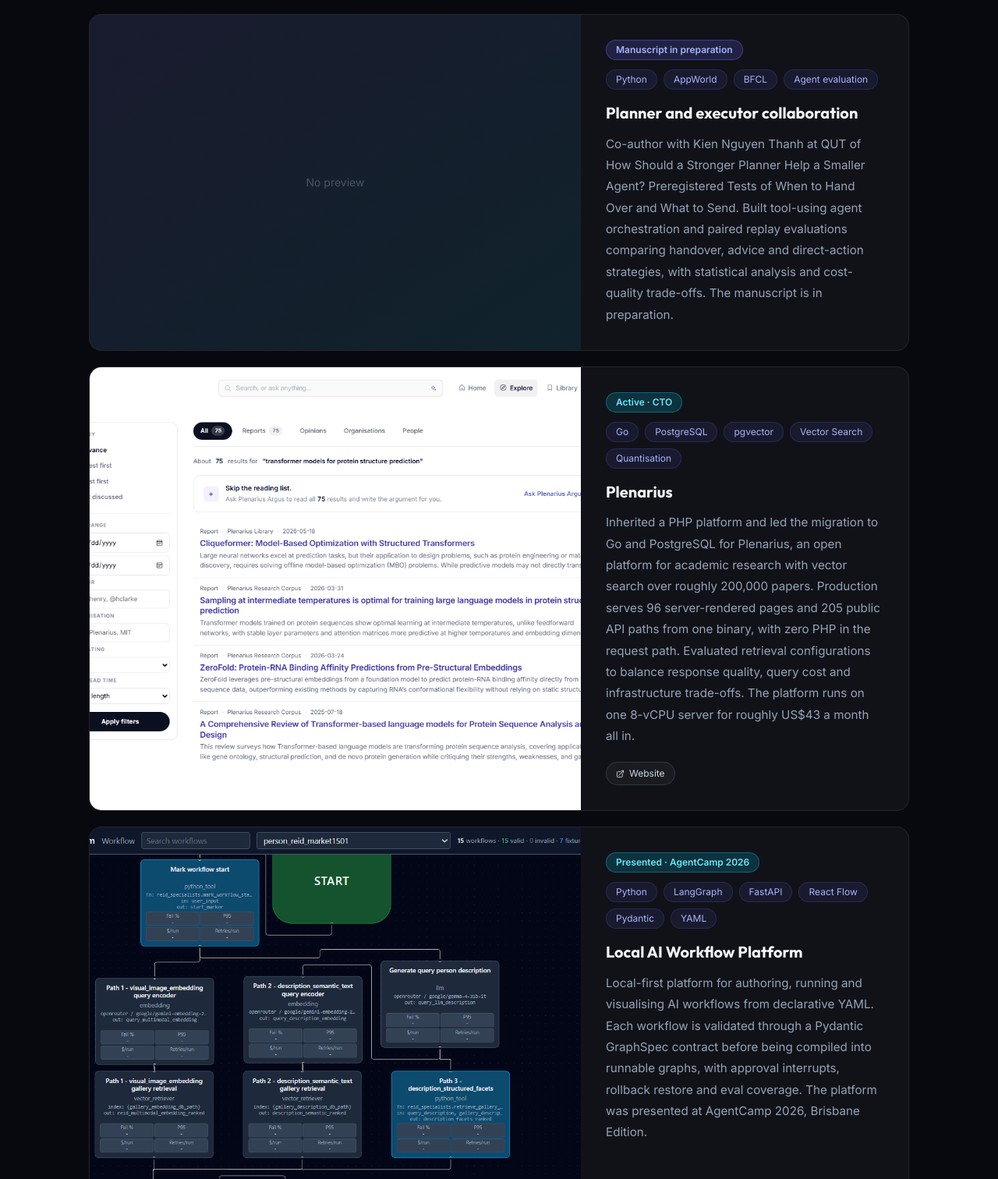
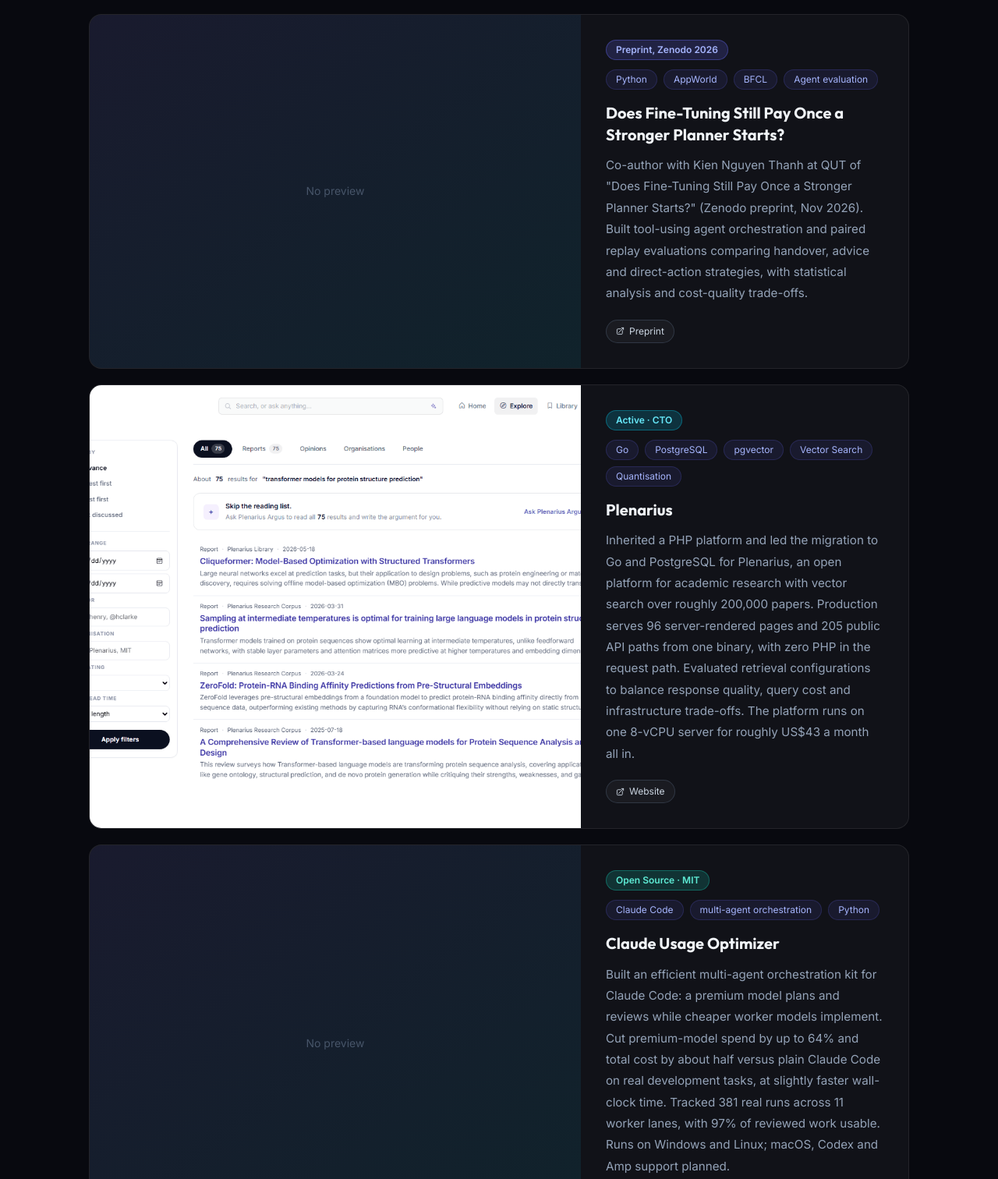
Before and after one commit to hieunguyen7337/hieu-nguyen.github.io, an Astro site: page / in a window 1280 px wide. Shown: the part 2374-3886 px from the top of the page at 78% size. Built offline with nearby package versions, Linux system fonts and the light colour scheme; Astro itself is replaced by a stand-in of ours.

Commit message:
Add Claude Usage Optimizer project; paper now Zenodo preprint

```diff
--- a/scripts/sitecheck.mjs
+++ b/scripts/sitecheck.mjs
@@ -125,7 +125,7 @@ const REQUIRED = [
   ['index.html', 'GPA 6.538 / 7.0 (current)', 'F13/F14 - current grade, not final'],
   ['index.html', 'Sleep Sage', 'F13 - current CTO role'],
   ['index.html', 'TypeScript', 'F13 - verified Sleep Sage work'],
-  ['index.html', 'Manuscript in preparation', 'F13 - publication status'],
+  ['index.html', 'Preprint, Zenodo 2026', 'F13 - publication status'],
   ['index.html', 'Completed November 2026', 'F14 - degree completed November 2026'],
   ['index.html', 'Azure Functions', 'F7.2 - the Sound AI backend'],
   ['index.html', 'efficiency improvement', 'F7.6 - the corrected pose claim'],
--- a/src/components/About.astro
+++ b/src/components/About.astro
@@ -67,7 +67,7 @@ const skillCategories = [
       class="border border-white/[0.08] bg-white/[0.04] rounded-2xl p-8 md:p-10 backdrop-blur-sm hover:border-indigo-500/30 transition-all duration-300"
     >
       <p class="text-slate-400 leading-[1.9] mb-10" style="font-size: 1.05rem;">
-        I'm an AI and software engineer with 4 years of experience, based in Brisbane. My work connects production systems with practical evaluation: Python and Go services, retrieval, speech recognition and tool-using agents. At Plenarius, I led the migration of a research platform to Go and PostgreSQL. As CTO at Sleep Sage, I develop an education app with source-grounded learning cues, mobile audio and tested processing workflows. Earlier work at FPT Software and Viettel Post included acoustic anomaly detection on a Samsung factory floor and Vietnamese speech and NLP systems. I completed QUT's Master of Artificial Intelligence in November 2026. Alongside my Research Assistant role, which ended in November 2026, I've been co-authoring a manuscript on planner and executor collaboration, currently in preparation. I also taught practical coding skills and led university club projects.
+        I'm an AI and software engineer with 4 years of experience, based in Brisbane. My work connects production systems with practical evaluation: Python and Go services, retrieval, speech recognition and tool-using agents. At Plenarius, I led the migration of a research platform to Go and PostgreSQL. As CTO at Sleep Sage, I develop an education app with source-grounded learning cues, mobile audio and tested processing workflows. Earlier work at FPT Software and Viettel Post included acoustic anomaly detection on a Samsung factory floor and Vietnamese speech and NLP systems. I completed QUT's Master of Artificial Intelligence in November 2026. Alongside my Research Assistant role, which ended in November 2026, I co-authored a paper on planner and executor collaboration, now a Zenodo preprint. I also taught practical coding skills and led university club projects.
       </p>
 
       <div class="grid grid-cols-1 sm:grid-cols-2 md:grid-cols-4 gap-6">
--- a/src/data/projects.ts
+++ b/src/data/projects.ts
@@ -32,12 +32,13 @@ export const projects: Project[] = [
   },
   {
     id: 'planner-executor-collaboration',
-    title: 'Planner and executor collaboration',
+    title: 'Does Fine-Tuning Still Pay Once a Stronger Planner Starts?',
     description:
-      'Co-author with Kien Nguyen Thanh at QUT of How Should a Stronger Planner Help a Smaller Agent? Preregistered Tests of When to Hand Over and What to Send. Built tool-using agent orchestration and paired replay evaluations comparing handover, advice and direct-action strategies, with statistical analysis and cost-quality trade-offs. The manuscript is in preparation.',
+      'Co-author with Kien Nguyen Thanh at QUT of "Does Fine-Tuning Still Pay Once a Stronger Planner Starts?" (Zenodo preprint, Nov 2026). Built tool-using agent orchestration and paired replay evaluations comparing handover, advice and direct-action strategies, with statistical analysis and cost-quality trade-offs.',
     tier: 1,
-    badge: { label: 'Manuscript in preparation', color: 'indigo' },
+    badge: { label: 'Preprint, Zenodo 2026', color: 'indigo' },
     tags: ['Python', 'AppWorld', 'BFCL', 'Agent evaluation'],
+    links: [{ label: 'Preprint', url: 'https://doi.org/10.5281/zenodo.23882361' }],
   },
   {
     id: 'plenarius',
@@ -56,6 +57,21 @@ export const projects: Project[] = [
     links: [{ label: 'Website', url: 'https://plenarius.org' }],
   },
   // ── TIER 1: Featured Research & Active Work ──────────────────────────────
+  {
+    id: 'claude-usage-optimizer',
+    title: 'Claude Usage Optimizer',
+    description:
+      'Built an efficient multi-agent orchestration kit for Claude Code: a premium model plans and reviews while cheaper worker models implement. Cut premium-model spend by up to 64% and total cost by about half versus plain Claude Code on real development tasks, at slightly faster wall-clock time. Tracked 381 real runs across 11 worker lanes, with 97% of reviewed work usable. Runs on Windows and Linux; macOS, Codex and Amp support planned.',
+    tier: 1,
+    badge: { label: 'Open Source · MIT', color: 'teal' },
+    tags: ['Claude Code', 'multi-agent orchestration', 'Python'],
+    links: [
+      {
+        label: 'GitHub',
+        url: 'https://github.com/hieunguyen7337/claude-usage-optimizer-releases',
+      },
+    ],
+  },
   {
     id: 'local-ai-workflow-platform',
     title: 'Local AI Workflow Platform',
```
Also changed, not shown: 5 other files.
